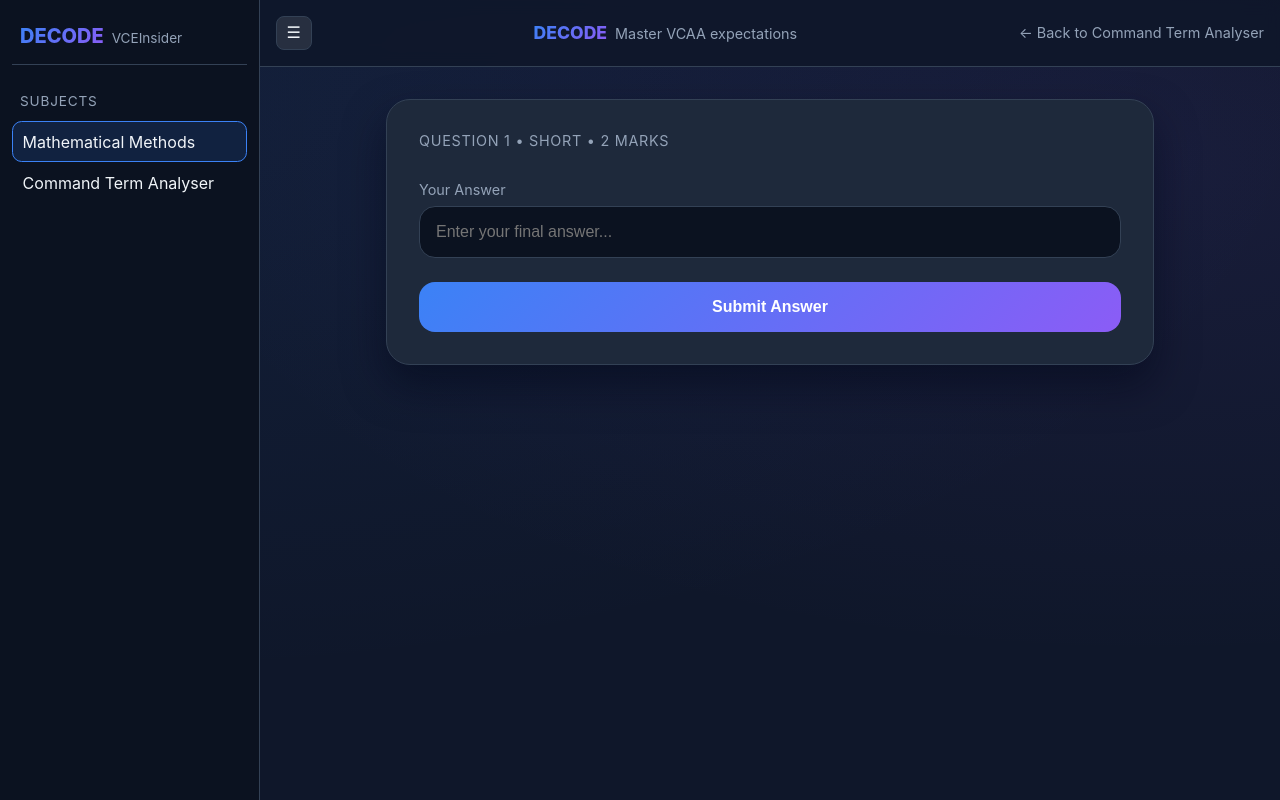
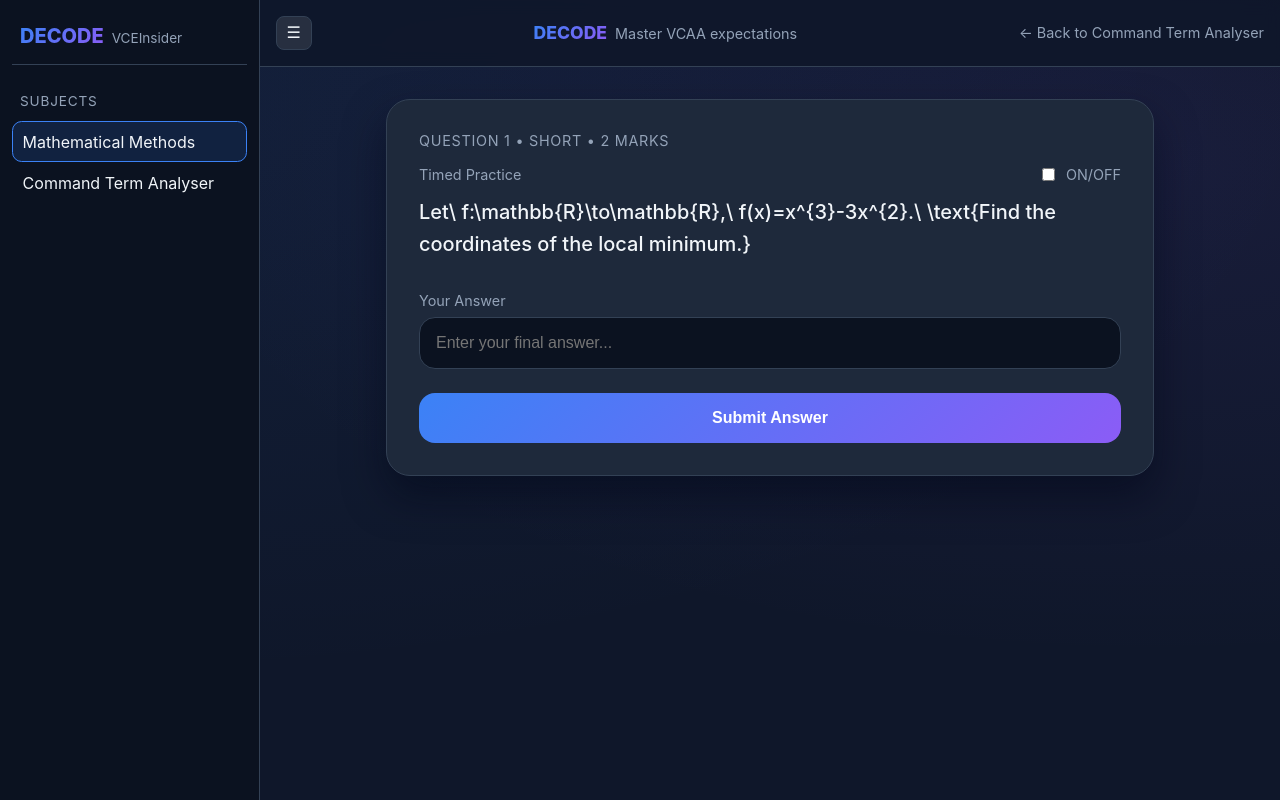
Before and after one commit to hal4petiatharva-lgtm/vcaa-explainer, a Flask app: page /methods-practice in a window 1280 px wide. Run offline with Flask 3, Linux system fonts and the light colour scheme.

Commit message:
Update methods_practice.html

```diff
--- a/templates/methods_practice.html
+++ b/templates/methods_practice.html
@@ -18,6 +18,10 @@
         .btn-secondary:hover { background: rgba(255,255,255,0.05); }
   .warning-box { background: rgba(234, 179, 8, 0.1); border: 1px solid rgba(234, 179, 8, 0.3); color: #fde047; padding: 1rem; border-radius: var(--radius); margin-bottom: 1.5rem; }
 </style>
+<script>
+  window.MathJax = { tex: { inlineMath: [['$', '$'], ['\\(', '\\)']] }, svg: { fontCache: 'global' } };
+</script>
+<script src="https://cdn.jsdelivr.net/npm/mathjax@3/es5/tex-svg.js" defer></script>
 {% endblock %}
 {% block top_actions %}
 <a href="{{ url_for('index') }}" style="color: var(--muted); text-decoration: none; font-size: 0.9rem;">← Back to Command Term Analyser</a>
@@ -28,8 +32,20 @@
     <div class="question-meta">
       Question {{ question.id }} • {{ question.type|upper }} • {{ question.marks }} Marks
     </div>
+    <div style="display:flex; align-items:center; justify-content:space-between; margin-bottom: 0.75rem;">
+      <div style="color: var(--muted); font-size: 0.9rem;">Timed Practice</div>
+      <label style="display:flex; align-items:center; gap:0.5rem; cursor:pointer;">
+        <input id="timed-toggle" type="checkbox" {% if timed_on %}checked{% endif %} />
+        <span style="color: var(--muted); font-size: 0.9rem;">ON/OFF</span>
+      </label>
+    </div>
+    {% if timed_on %}
+    <div id="timer" style="margin-bottom: 1rem; color:#e2e8f0;">
+      ⏱ Time remaining: <strong><span id="time-left">{{ time_remaining }}</span>s</strong>
+    </div>
+    {% endif %}
     <div class="question-text">
-            {{ question.text }}
+      {{ question.latex | safe }}
     </div>
 
     {% if feedback %}
@@ -47,7 +63,8 @@
     {% endif %}
 
     {% if not feedback or not feedback.is_correct %}
-        <form method="POST" action="/methods-practice" style="margin-top: 2rem;">
+    <form id="methods-form" method="POST" action="/methods-practice" style="margin-top: 2rem;">
+        <input type="hidden" name="time_expired" id="time-expired" value="0" />
         {% if speed_warning %}
         <div class="warning-box">
           <strong>⚡️ Whoa there!</strong> You answered that very quickly (< 3s).<br>
@@ -59,10 +76,24 @@
         </div>
         {% endif %}
 
+        {% if question.type|lower == 'mcq' %}
+        <div class="input-group">
+          <label>Choose your answer</label>
+          <div style="display:grid; gap:0.5rem;">
+            {% for key, val in question.options.items() %}
+            <label style="display:flex; align-items:center; gap:0.5rem; cursor:pointer;">
+              <input type="radio" name="choice" value="{{ key }}" required />
+              <span>{{ val | safe }}</span>
+            </label>
+            {% endfor %}
+          </div>
+        </div>
+        {% else %}
         <div class="input-group">
           <label>Your Answer</label>
           <input type="text" name="answer" class="form-input" value="{{ user_answer or '' }}" placeholder="Enter your final answer..." required autocomplete="off">
         </div>
+        {% endif %}
 
         <button type="submit" class="btn-primary">
           {% if feedback %}Try Again{% else %}Submit Answer{% endif %}
@@ -77,6 +108,47 @@
       </a>
     </div>
     {% endif %}
+    {% if feedback and not feedback.is_correct %}
+    <div style="margin-top: 1rem;">
+      <a href="{{ url_for('methods_practice', action='retry') }}">
+        <button class="btn-secondary">Try Again</button>
+      </a>
+    </div>
+    {% endif %}
   </div>
 </main>
 {% endblock %}
+{% block scripts %}
+<script>
+  // Timed toggle
+  const timedToggle = document.getElementById('timed-toggle');
+  if (timedToggle) {
+    timedToggle.addEventListener('change', () => {
+      const on = timedToggle.checked ? '1' : '0';
+      window.location.href = '/methods-practice?action=toggle_timed&on=' + on;
+    });
+  }
+  // Countdown timer
+  const timeLeftEl = document.getElementById('time-left');
+  const formEl = document.getElementById('methods-form');
+  const expiredEl = document.getElementById('time-expired');
+  if (timeLeftEl && formEl && expiredEl) {
+    let remaining = parseInt(timeLeftEl.textContent || '0', 10);
+    const tick = () => {
+      remaining = Math.max(0, remaining - 1);
+      timeLeftEl.textContent = remaining.toString();
+      if (remaining <= 0) {
+        expiredEl.value = '1';
+        formEl.submit();
+      } else {
+        setTimeout(tick, 1000);
+      }
+    };
+    setTimeout(tick, 1000);
+  }
+  // Ensure MathJax renders
+  if (window.MathJax && window.MathJax.typesetPromise) {
+    window.MathJax.typesetPromise();
+  }
+</script>
+{% endblock %}
```
Lines whose indentation alone changed are shown as unchanged.
